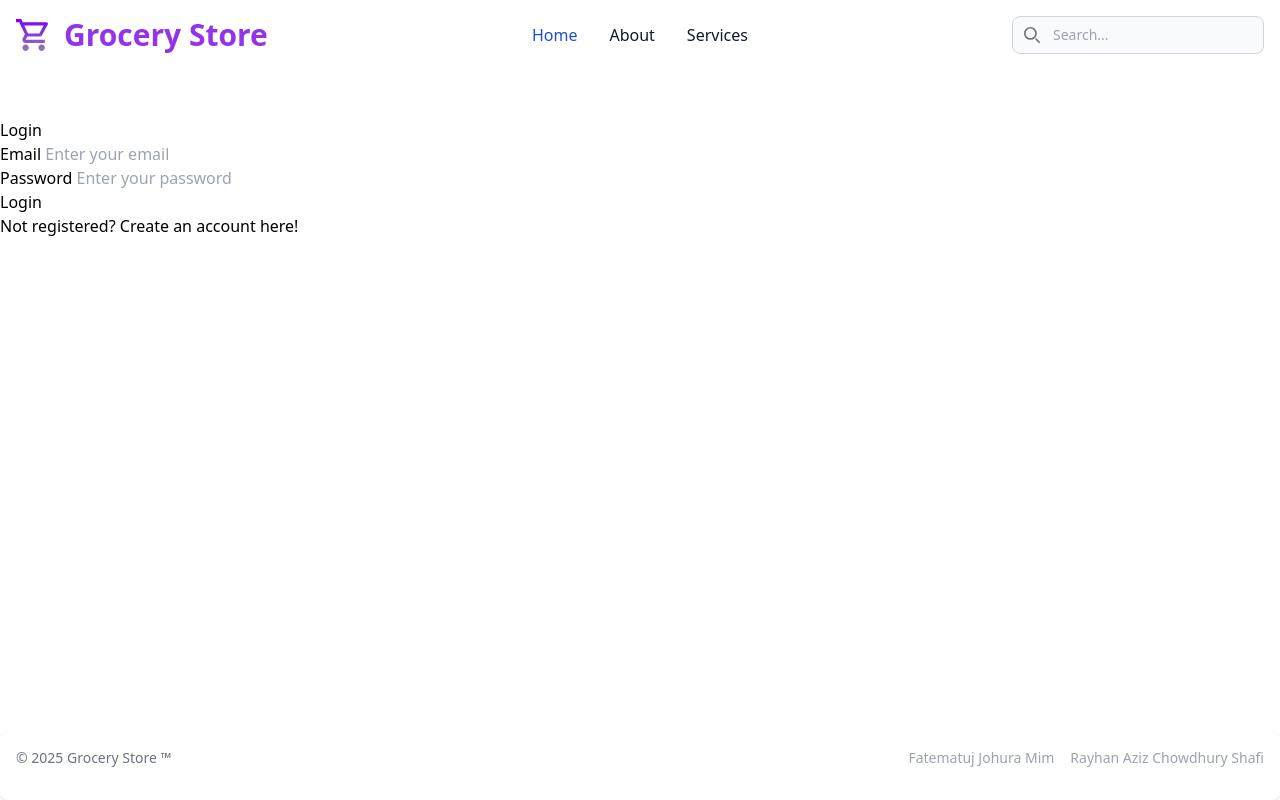
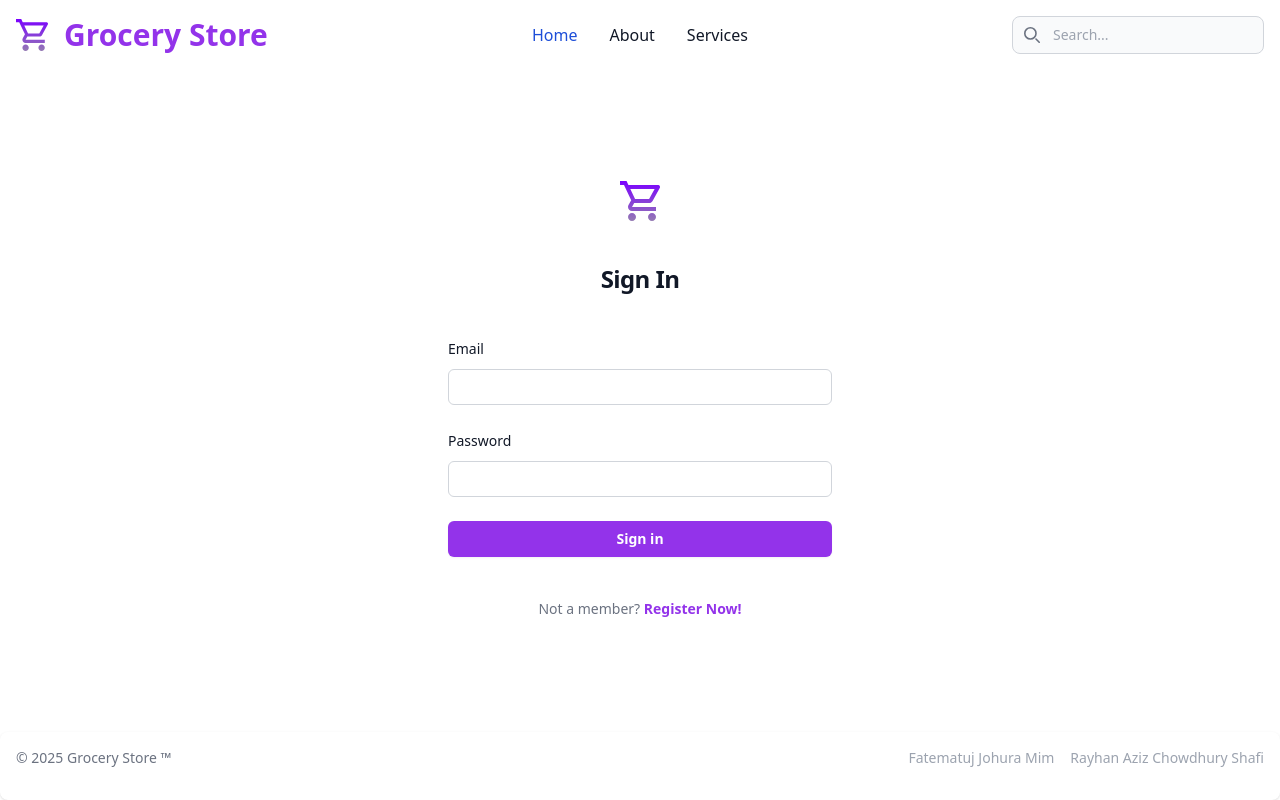
Before and after one commit to r-shafi/grocery-store-dbms, a Flask app: page /login in a window 1280 px wide. Run offline with Flask 3, Linux system fonts and the light colour scheme; parts of the project's set-up code (start-up, migrations or seed data) failed here and were passed over; some libraries are stand-ins or nearby versions.

Commit message:
create login page

```diff
--- a/templates/login.html
+++ b/templates/login.html
@@ -1,44 +1,86 @@
 {% extends 'parent.html' %} {% block title %}
-<title>Login Page</title>
+<title>Login | Grocery Store</title>
 {% endblock title %} {% block body %}
+
+<div class="flex min-h-full w-full flex-col justify-center px-6 py-12 lg:px-8">
+  <div class="sm:mx-auto sm:w-full sm:max-w-sm">
+    <img class="mx-auto h-10 w-auto" src="{{ url_for("static",
+    filename="icons/logo.svg") }}" alt="Grocery Store" />
+    <h2
+      class="mt-10 text-center text-2xl/9 font-bold tracking-tight text-gray-900"
+    >
+      Sign In
+    </h2>
+  </div>
+
+  <div class="mt-10 sm:mx-auto sm:w-full sm:max-w-sm">
+    <form class="space-y-6" action="{{ url_for('user.login') }}" method="POST">
+      {% if error %}
+      <div class="text-red-500 text-center">{{ error }}</div>
+      {% endif %}
       <div>
-  <h2>Login</h2>
-
-  <form action="{{ url_for('auth.login') }}" method="POST">
-    {% if error %}
-    <div>{{ error }}</div>
-    {% endif %}
-
-    <div>
-      <label for="email">Email</label>
+        <label for="email" class="block text-sm/6 font-medium text-gray-900">
+          Email
+        </label>
+        <div class="mt-2">
           <input
             type="email"
+            name="email"
             id="email"
-        name="email"
-        placeholder="Enter your email"
+            autocomplete="email"
+            required
+            class="block w-full rounded-md bg-white px-3 py-1.5 text-base text-gray-900 outline outline-1 -outline-offset-1 outline-gray-300 placeholder:text-gray-400 focus:outline focus:outline-2 focus:-outline-offset-2 focus:outline-purple-600 sm:text-sm/6"
             value="{{ request.form.get('email', '') }}"
-        required
           />
+        </div>
       </div>
 
       <div>
-      <label for="password">Password</label>
+        <div class="flex items-center justify-between">
+          <label
+            for="password"
+            class="block text-sm/6 font-medium text-gray-900"
+            >Password</label
+          >
+          <!-- <div class="text-sm">
+            <a
+              href="#"
+              class="font-semibold text-purple-600 hover:text-purple-500"
+              >Forgot password?</a
+            >
+          </div> -->
+        </div>
+        <div class="mt-2">
           <input
             type="password"
+            name="password"
             id="password"
-        name="password"
-        placeholder="Enter your password"
+            autocomplete="current-password"
             required
+            class="block w-full rounded-md bg-white px-3 py-1.5 text-base text-gray-900 outline outline-1 -outline-offset-1 outline-gray-300 placeholder:text-gray-400 focus:outline focus:outline-2 focus:-outline-offset-2 focus:outline-purple-600 sm:text-sm/6"
           />
         </div>
-
-    <button type="submit">Login</button>
+      </div>
 
       <div>
-      <a href="{{ url_for('auth.register') }}">
-        Not registered? Create an account here!
-      </a>
+        <button
+          type="submit"
+          class="flex w-full justify-center rounded-md bg-purple-600 px-3 py-1.5 text-sm/6 font-semibold text-white shadow-sm hover:bg-purple-500 focus-visible:outline focus-visible:outline-2 focus-visible:outline-offset-2 focus-visible:outline-purple-600"
+        >
+          Sign in
+        </button>
       </div>
     </form>
+
+    <p class="mt-10 text-center text-sm/6 text-gray-500">
+      Not a member?
+      <a
+        href="{{ url_for('user.register') }}"
+        class="font-semibold text-purple-600 hover:text-purple-500"
+        >Register Now!</a
+      >
+    </p>
   </div>
+</div>
+
 {% endblock %}
```
Lines whose indentation alone changed are shown as unchanged.
